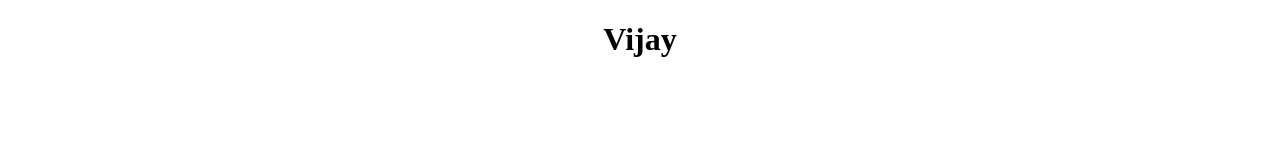
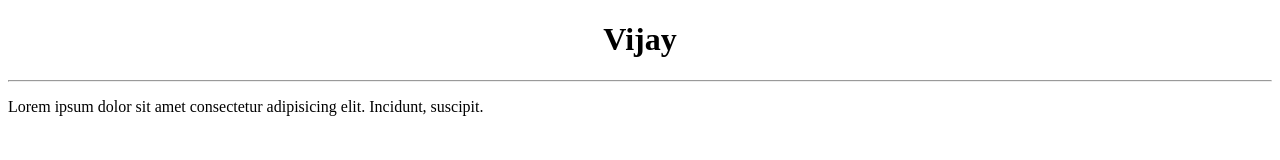
Before and after one commit to GiridharanMohan/Actorpage, a plain HTML site: page index.html in a window 1280 px wide. Drawn offline with Linux system fonts and the light colour scheme.

Commit message:
Added p tag in ramesh

```diff
--- a/index.html
+++ b/index.html
@@ -2,3 +2,5 @@
 <center>
     <h1>Vijay</h1>
 </center>
+<hr>
+<p>Lorem ipsum dolor sit amet consectetur adipisicing elit. Incidunt, suscipit.</p>
```
